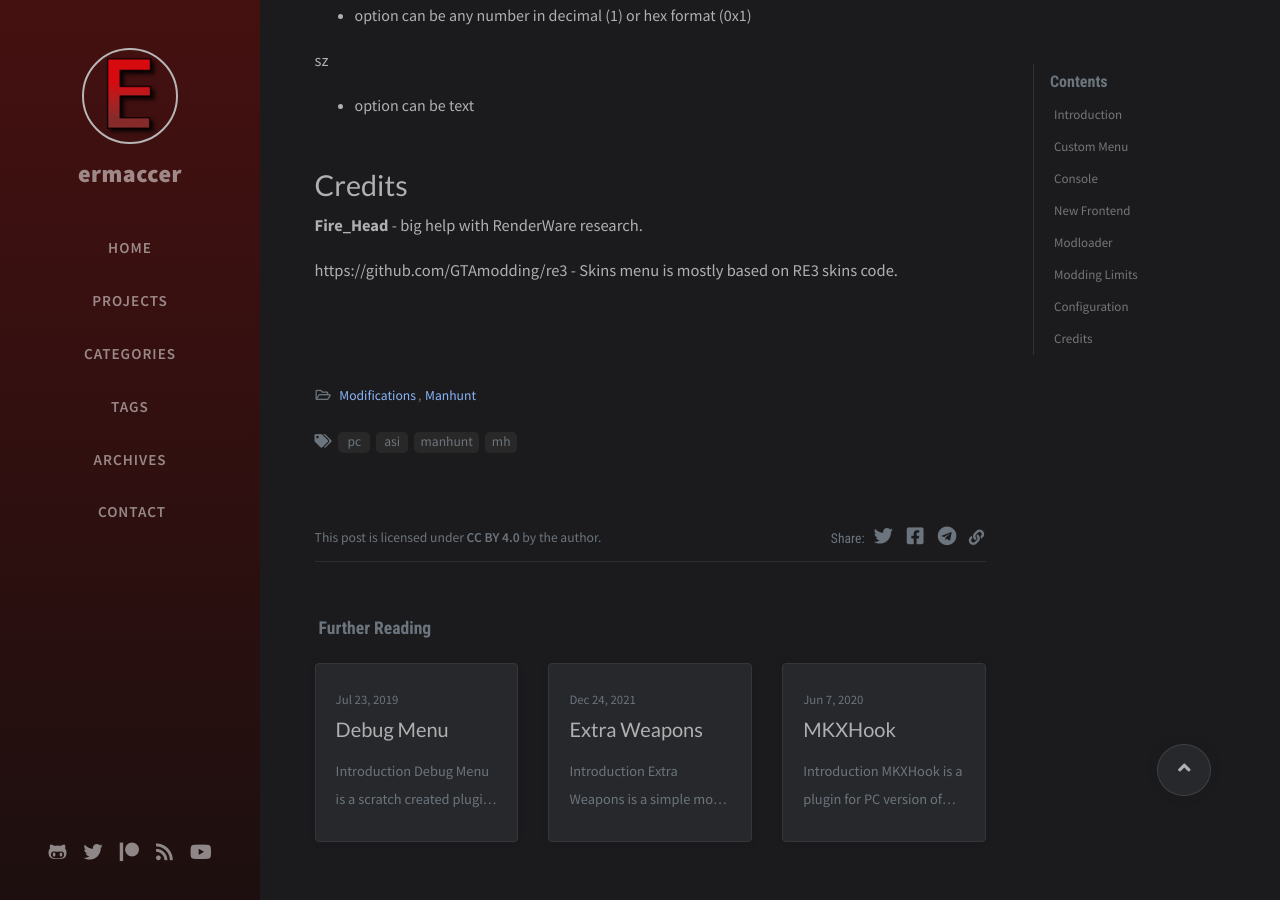
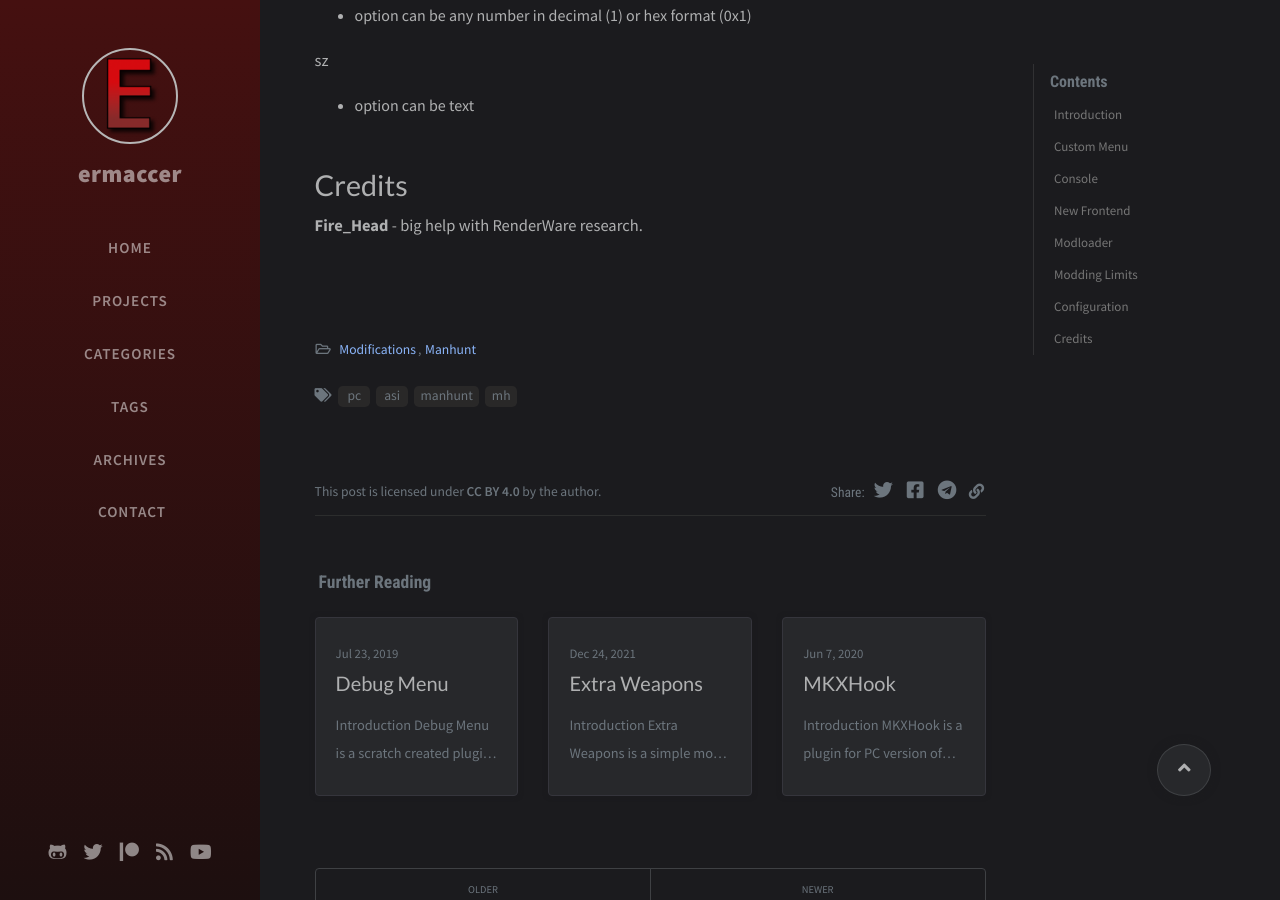
Before and after one commit to ermaccer/ermaccer.github.io, a Jekyll site: the page built from _posts/plugins/2021-06-27-pluginmh.md, in a window 1280 px wide and 900 px high, scrolled down 5480 px. Built offline with Jekyll 4.4.1, drawn with Linux system fonts in a browser that asks for light colours; nearby versions of some CDN libraries; comment, search, counter and statistics services are not loaded.

Commit message:
Update 2021-06-27-pluginmh.md

```diff
--- a/_posts/plugins/2021-06-27-pluginmh.md
+++ b/_posts/plugins/2021-06-27-pluginmh.md
@@ -229,5 +229,3 @@ sz
 
 # Credits
 **Fire_Head** - big help with RenderWare research.
-
-https://github.com/GTAmodding/re3 - Skins menu is mostly based on RE3 skins code.
```
